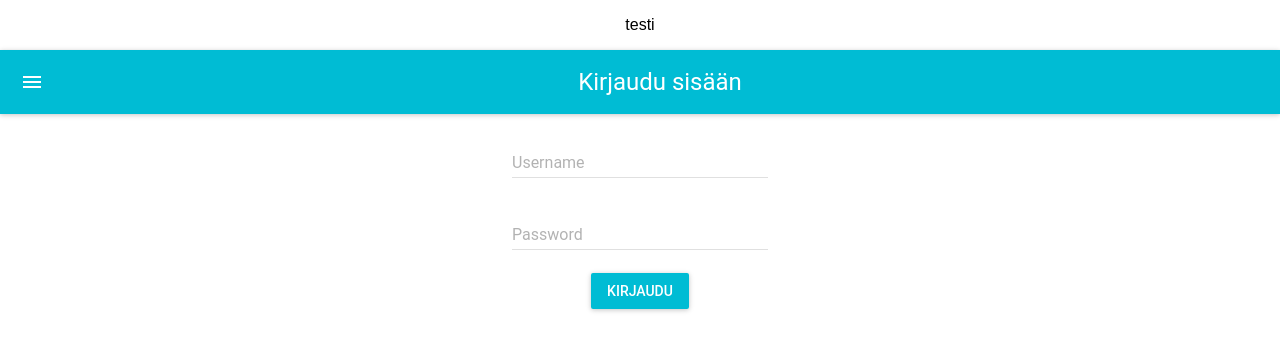
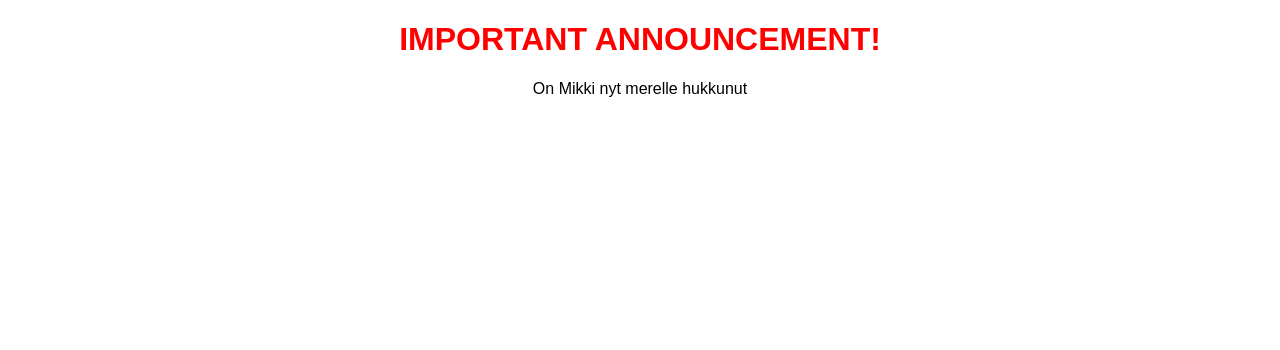
Before and after one commit to Digiloop/Digiloop, a React (Create React App) app in the folder front/: page / in a window 1280 px wide. Shown: the top 350 px of the page. Built offline with nearby package versions, Linux system fonts and the light colour scheme.

Commit message:
Appi unohtu

```diff
--- a/front/src/App.js
+++ b/front/src/App.js
@@ -11,7 +11,7 @@ class App extends Component {
   constructor(props) {
     super(props);
     this.state = {
-      loggedIn: false,
+      loggedIn: true,
 
     }
   }
@@ -23,7 +23,7 @@ class App extends Component {
     return (
       <div className="App">
 
-        <p>testi</p>
+
         {this.state.loggedIn ? <AdminFront /> : <Login />}
       </div>
 
```
